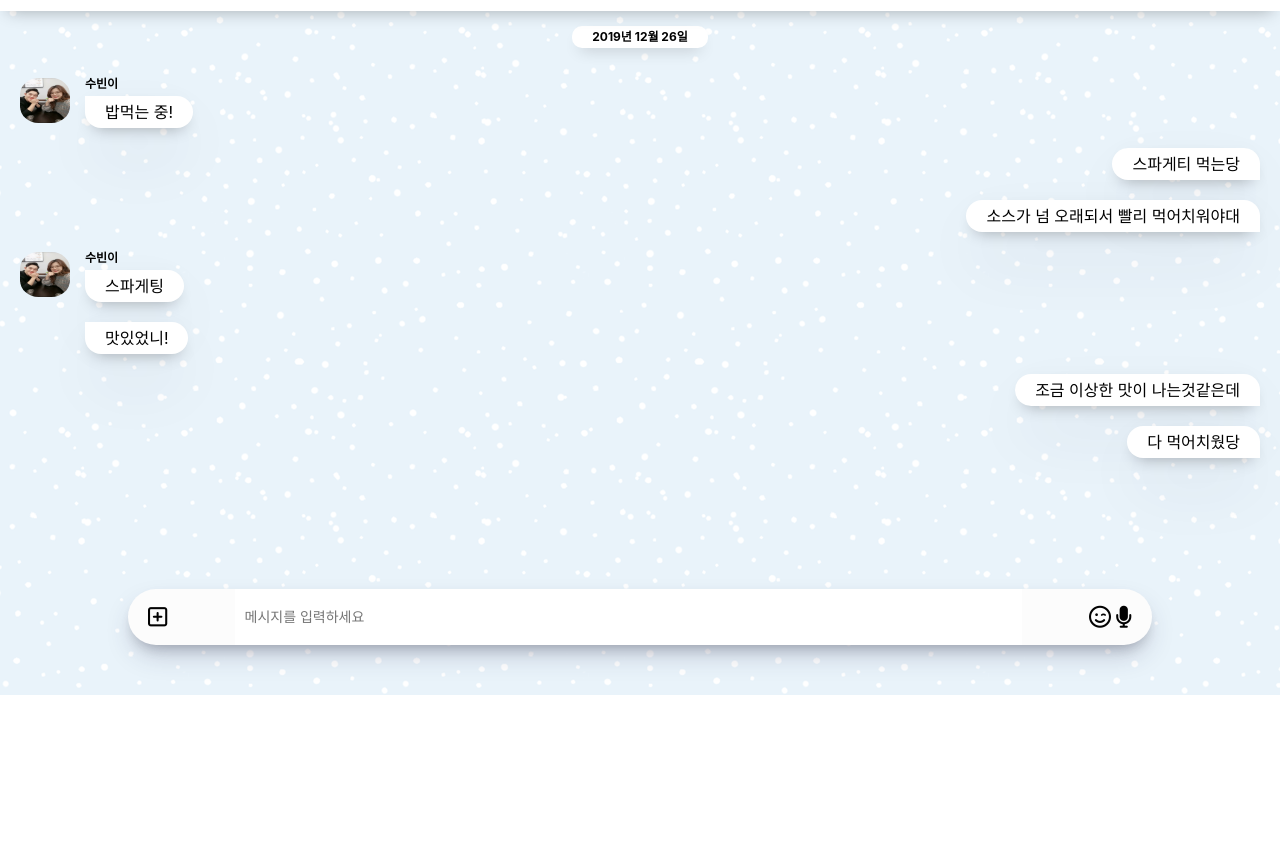
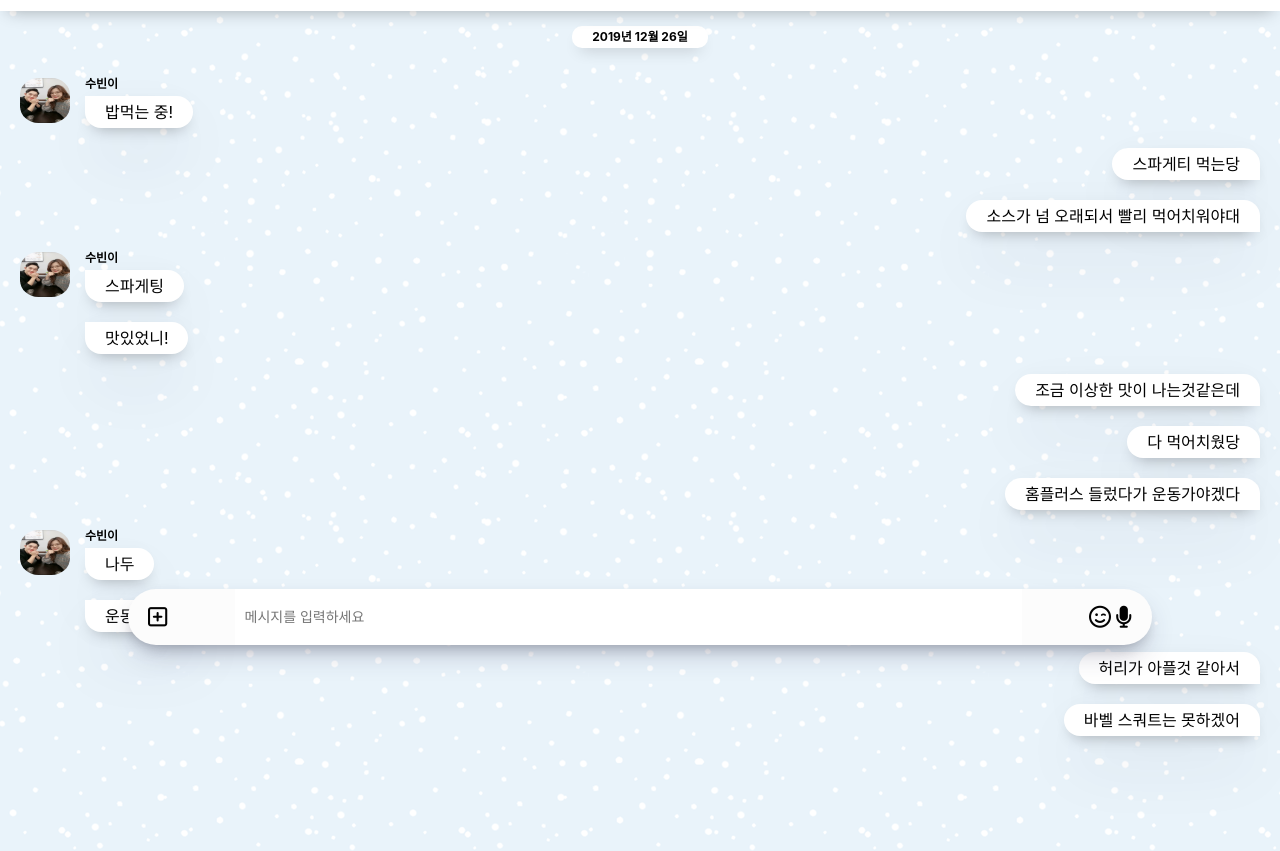
Before and after one commit to Orcablast/kakao_clone, a plain HTML site: page chat.html in a window 1280 px wide. Shown: the part 105-956 px from the top of the page. Before the commit the page ends 800 px from the top, so only its background shows below. Drawn offline with nearby package versions, Linux system fonts and the light colour scheme.

Commit message:
0106 second

```diff
--- a/chat.html
+++ b/chat.html
@@ -102,6 +102,46 @@
             </div>
           </div>
         </li>
+        <li class="sent-message message">
+          <span class="message__timestamp"></span>
+          <div class="message__content">
+            <span class="message__bubble">
+              홈플러스 들렀다가 운동가야겠다
+            </div>
+          </div>
+        </li>
+        <li class="incoming-message message">
+          <img src="images/avatar.jpg" class="m-avatar message__avatar" />
+          <div class="message__content">
+            <span class="message__author">수빈이</span>
+            <span class="message__bubble">
+              나두
+            </div>
+          </div>
+        </li>
+        <li class="incoming-message message">
+          <div class="message__content">
+            <span class="message__bubble message__bubble-secondary">
+              운동가야지~
+            </div>
+          </div>
+        </li>
+        <li class="sent-message message">
+          <span class="message__timestamp"></span>
+          <div class="message__content">
+            <span class="message__bubble">
+              허리가 아플것 같아서
+            </div>
+          </div>
+        </li>
+        <li class="sent-message message">
+          <span class="message__timestamp"></span>
+          <div class="message__content">
+            <span class="message__bubble">
+              바벨 스쿼트는 못하겠어
+            </div>
+          </div>
+        </li>
       </ul>
     </main>
     <div class="chat__write">
--- a/css/chat.css
+++ b/css/chat.css
@@ -20,7 +20,7 @@
 
 .chats-body {
   background-image: url("../images/chatBg.png");
-  min-height: 100vh;
+  min-height: 1000vh;
 }
 
 .chat__write {
```
